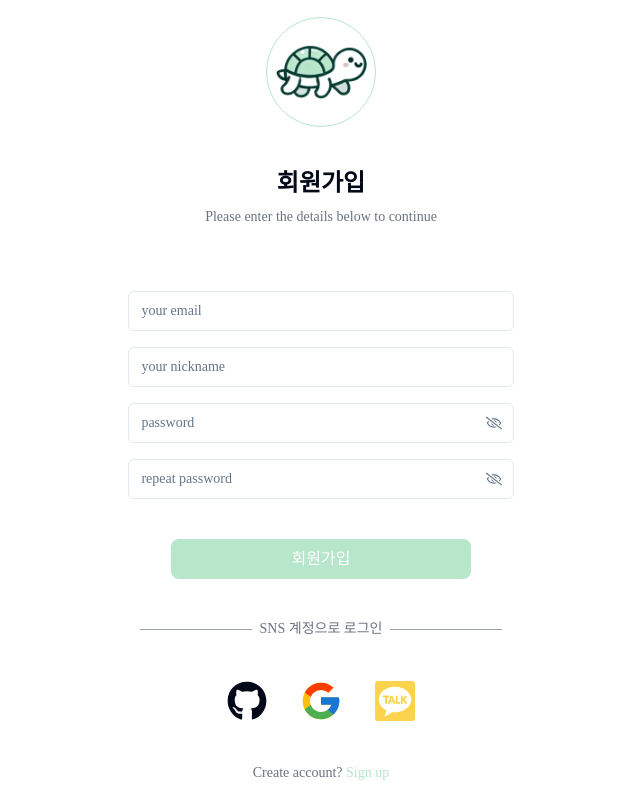
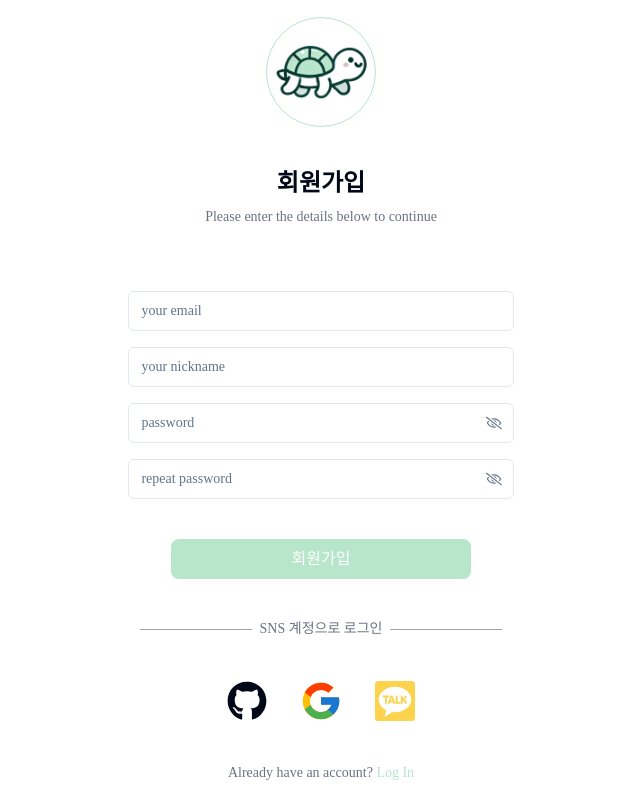
Before and after one commit to eunohhh/a03_godlife, a Next.js app: page /signup in a window 1280 px wide. Shown: the whole page, without its empty margins (319-959 px from the left). Built offline with nearby package versions, Linux system fonts and the light colour scheme; no server answers; a web font is replaced by a local one.

Commit message:
240714 [update] : weather 정보 위도 경도 업데이트

```diff
--- a/src/app/(providers)/(root)/signup/page.tsx
+++ b/src/app/(providers)/(root)/signup/page.tsx
@@ -1,6 +1,7 @@
 import AuthPageBottom from "@/components/auth/AuthPageBottom";
 import AuthPageWrapper from "@/components/auth/AuthPageWrapper";
 import SignUpForm from "@/components/auth/SignUpForm";
+import Link from "next/link";
 
 export default async function SignUpPage() {
     return (
@@ -10,7 +11,10 @@ export default async function SignUpPage() {
             <AuthPageBottom />
 
             <p className="text-sm text-gray-500">
-                Create account? <span className="text-turtleGreen">Sign up</span>
+                Already have an account?{" "}
+                <Link href="/login" className="text-turtleGreen">
+                    Log In
+                </Link>
             </p>
         </AuthPageWrapper>
     );
--- a/src/app/api/weather/route.ts
+++ b/src/app/api/weather/route.ts
@@ -7,9 +7,14 @@ export const GET = async (request: Request) => {
 
     const apiKey = process.env.OPENWEATHERMAP_API_KEY;
 
+    //126.97336 경도 long
+    //37.57547 위도 lat
+
+    //lat=44.34&lon=10.99
+
     try {
         const response = await fetch(
-            `https://api.openweathermap.org/data/2.5/weather?lat=44.34&lon=10.99&lang=kr&units=metric&appid=${apiKey}`
+            `https://api.openweathermap.org/data/2.5/weather?lat=37.57547&lon=126.97336&lang=kr&units=metric&appid=${apiKey}`
         );
         //한국, 'C로 받아오게 static 설정
         //내 위치에 따라 lon, lat 구해서 띄우고 싶은데
--- a/src/components/ui/SidebarComponent.tsx
+++ b/src/components/ui/SidebarComponent.tsx
@@ -24,7 +24,7 @@ function SidebarComponent() {
             showAlert("caution", "로그인 해주세요", () => router.push("/login"), true);
         } else {
             setIsOpen((prev) => !prev);
-            console.log("왜안돼");
+            // console.log("왜안돼");
         }
     };
 
@@ -36,6 +36,7 @@ function SidebarComponent() {
                         onClick={handleSideBarClick}
                         src={me.avatar as string}
                         alt="profile"
+                        className="cursor-pointer"
                         sizes="100vw"
                     />
                 ) : (
```
